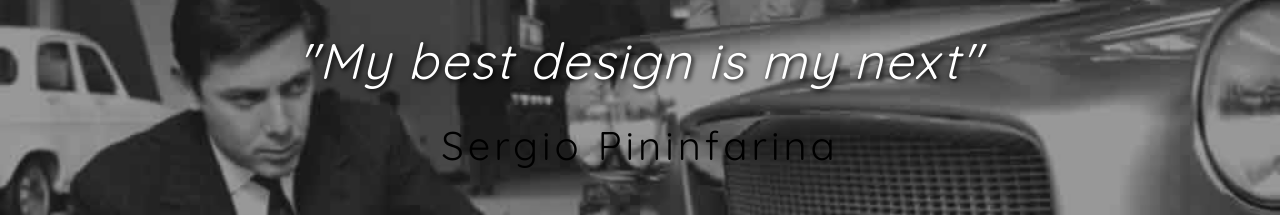
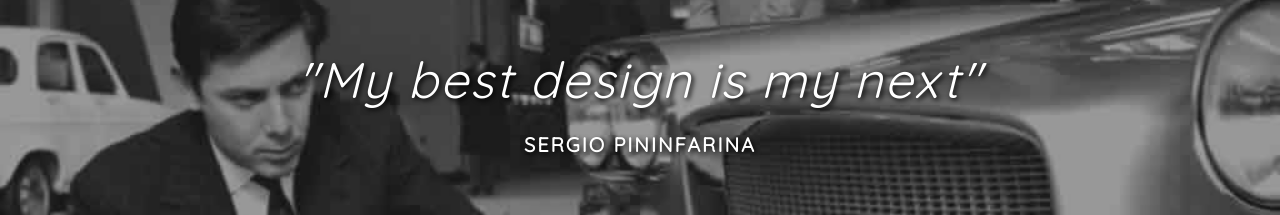
Before and after one commit to almack131216/amactive2020, a React (Create React App) app: page / in a window 1280 px wide. Shown: the part 1200-1415 px from the top of the page. Built offline with nearby package versions, Linux system fonts and the light colour scheme.

Commit message:
ImgBanner | now using data.json

```diff
--- a/src/App.tsx
+++ b/src/App.tsx
@@ -47,7 +47,11 @@
           class="bg-primary"
         />
         <Services data={this.state.data.services} />
-        <ImgBanner title='"My best design is my next"' />
+        <ImgBanner
+          id={this.state.data.imgBanner.id}
+          title={this.state.data.imgBanner.title}
+          subtitle={this.state.data.imgBanner.subtitle}
+        />
         <TitleSection title={this.state.data.portfolio.title} />
         <Portfolio data={this.state.data.portfolio} />
         <TitleSection
--- a/src/components/ImgBanner/ImgBanner.tsx
+++ b/src/components/ImgBanner/ImgBanner.tsx
@@ -4,12 +4,12 @@
 class imgBanner extends React.Component<any, any> {
   render() {
     return (
-      <aside className="callout">
+      <aside id={this.props.id} className="callout">
         <div className="text-vertical-center">
           <h1>
             <em>{this.props.title}</em>
           </h1>
-          <h2>Sergio Pininfarina</h2>
+          <h3>{this.props.subtitle}</h3>
         </div>
       </aside>
     );
```
